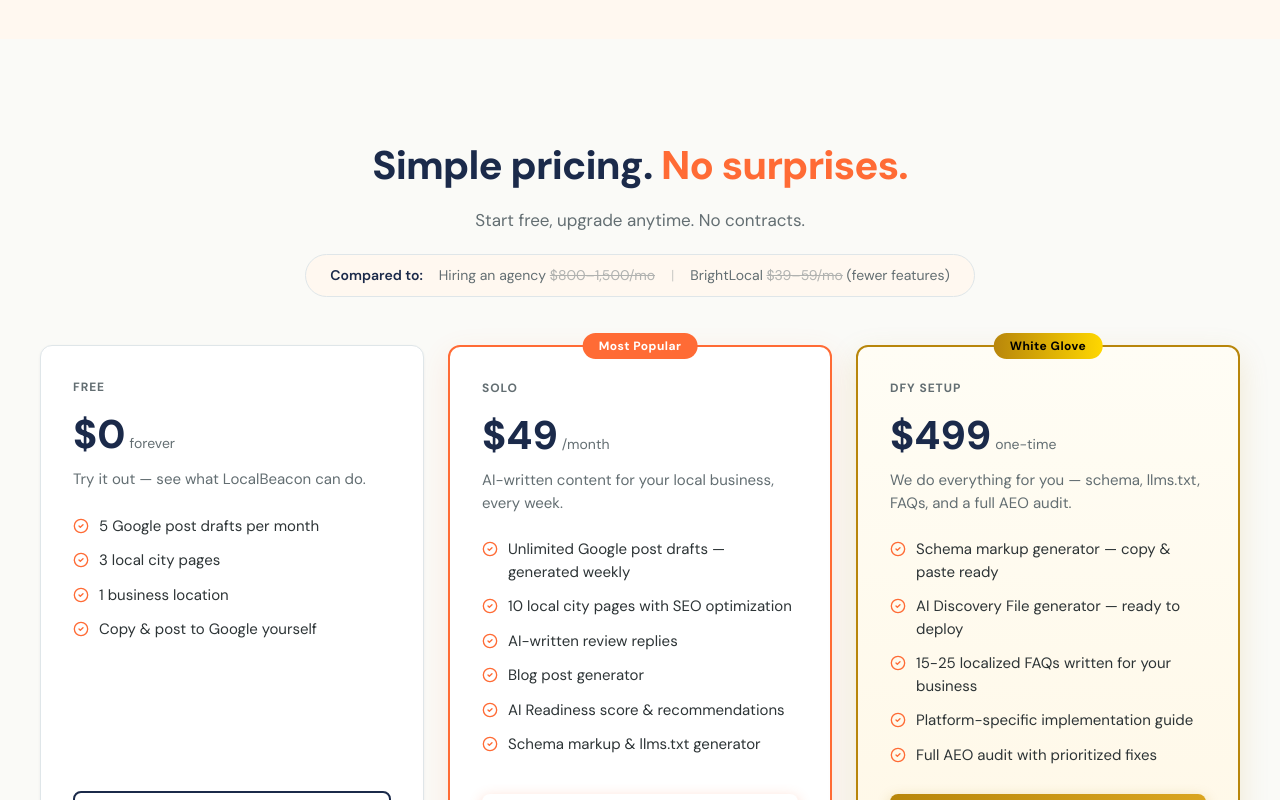
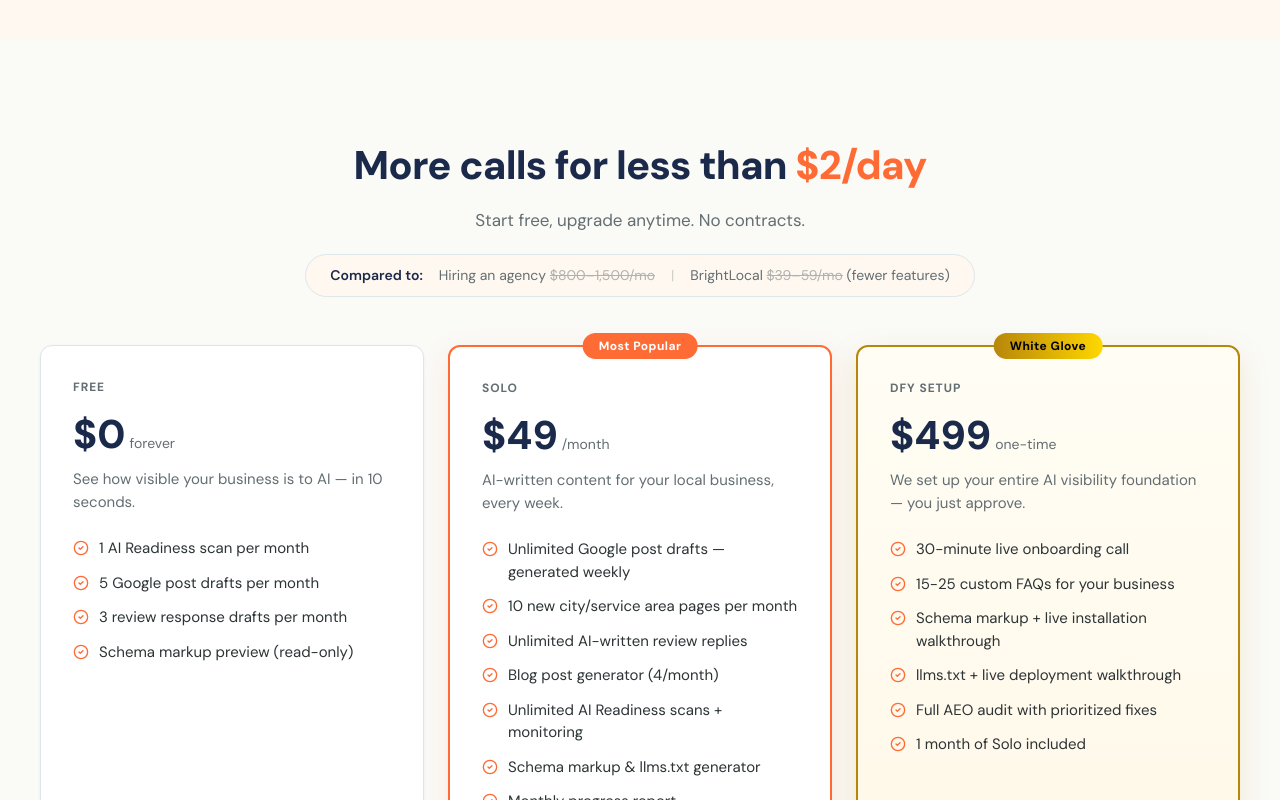
Before and after one commit to DavidNielsen1031/LocalBeacon, a Next.js app in the folder app/: page / in a window 1280 px wide. Shown: the part 4520-5320 px from the top of the page. Built offline with nearby package versions, Linux system fonts and the light colour scheme; no server answers.

Commit message:
Update homepage pricing section to match /pricing page copy
Homepage had its own separate plan definitions in landing-content.tsx
that were never updated. Now both pages show identical plan copy.

```diff
--- a/app/components/landing-content.tsx
+++ b/app/components/landing-content.tsx
@@ -85,12 +85,12 @@
     name: "Free",
     price: "$0",
     period: "forever",
-    tagline: "Try it out — see what LocalBeacon can do.",
+    tagline: "See how visible your business is to AI — in 10 seconds.",
     features: [
+      "1 AI Readiness scan per month",
       "5 Google post drafts per month",
-      "3 local city pages",
-      "1 business location",
-      "Copy & post to Google yourself",
+      "3 review response drafts per month",
+      "Schema markup preview (read-only)",
     ],
     cta: "Connect Your Google Listing",
     href: "/sign-up",
@@ -103,11 +103,12 @@
     tagline: "AI-written content for your local business, every week.",
     features: [
       "Unlimited Google post drafts — generated weekly",
-      "10 local city pages with SEO optimization",
-      "AI-written review replies",
-      "Blog post generator",
-      "AI Readiness score & recommendations",
+      "10 new city/service area pages per month",
+      "Unlimited AI-written review replies",
+      "Blog post generator (4/month)",
+      "Unlimited AI Readiness scans + monitoring",
       "Schema markup & llms.txt generator",
+      "Monthly progress report",
     ],
     cta: "Start Solo — $49/mo",
     href: "/sign-up",
@@ -117,13 +118,14 @@
     name: "DFY Setup",
     price: "$499",
     period: "one-time",
-    tagline: "We do everything for you — schema, llms.txt, FAQs, and a full AEO audit.",
+    tagline: "We set up your entire AI visibility foundation — you just approve.",
     features: [
-      "Schema markup generator — copy & paste ready",
-      "AI Discovery File generator — ready to deploy",
-      "15-25 localized FAQs written for your business",
-      "Platform-specific implementation guide",
+      "30-minute live onboarding call",
+      "15-25 custom FAQs for your business",
+      "Schema markup + live installation walkthrough",
+      "llms.txt + live deployment walkthrough",
       "Full AEO audit with prioritized fixes",
+      "1 month of Solo included",
     ],
     cta: "Get DFY Setup — $499",
     href: "/pricing#dfy",
@@ -1004,8 +1006,8 @@
                 marginBottom: "12px",
               }}
             >
-              Simple pricing.{" "}
-              <span style={{ color: ORANGE }}>No surprises.</span>
+              More calls for less than{" "}
+              <span style={{ color: ORANGE }}>$2/day</span>
             </h2>
             <p style={{ color: SLATE, fontSize: "1.0625rem", lineHeight: 1.6 }}>
               Start free, upgrade anytime. No contracts.
```
